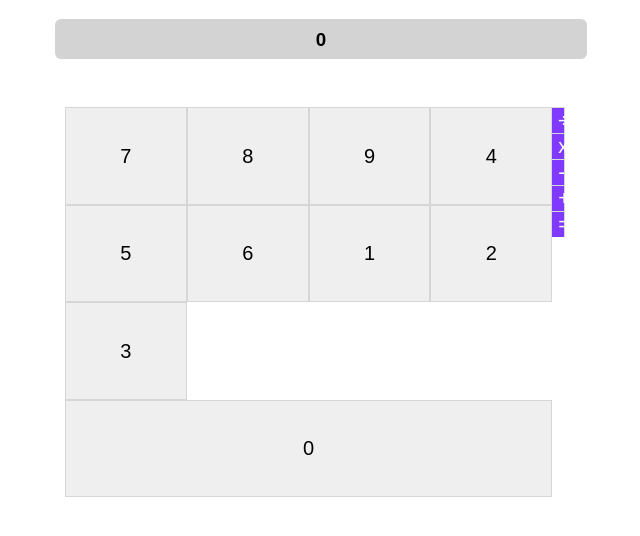
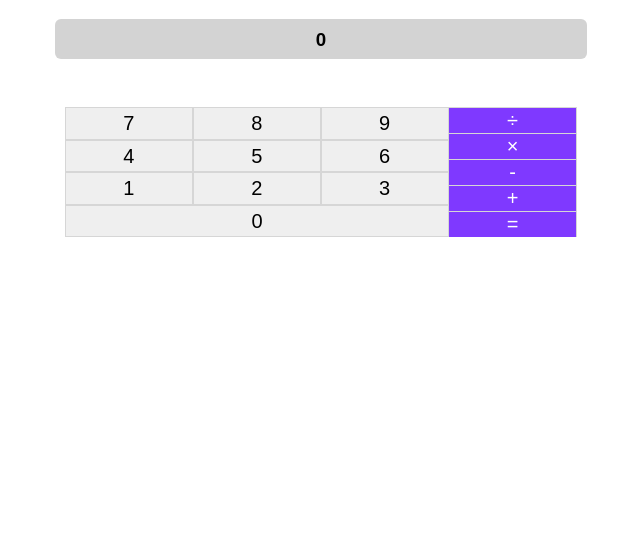
Before and after one commit to itsapep/react-js-intermediate, a React (Create React App) app: page / in a window 1280 px wide. Shown: the top 536 px of the page, without its empty margins (319-959 px from the left). Built offline with nearby package versions, Linux system fonts and the light colour scheme.

Commit message:
[edit] challenge hooks styling

```diff
--- a/src/component/CalculatorHook.css
+++ b/src/component/CalculatorHook.css
@@ -1,7 +1,6 @@
 button {
     font-size: 20px;
-    width: 25%;
-    height: 75%;
+    width: 33.3%;
     border: 1px solid #d6d6d6;
   }
 
@@ -39,7 +38,7 @@ button {
     flex-flow: wrap;
     flex-wrap: wrap;
     justify-items: stretch;
-    width: 100%;
+    width: 75%;
 }
 
 .numbers button:last-child {
@@ -49,6 +48,7 @@ button {
 .operators {
     display: flex;
     flex-flow: column;
+    width: 25%;
 }
 
 .operators button {
@@ -56,6 +56,5 @@ button {
     background: #7f39ff;
     border-left: none;
     border-bottom: 0;
-    width: 25%;
-    height: 75%;
+    width: 100%;
 }
--- a/src/component/CalculatorHook.js
+++ b/src/component/CalculatorHook.js
@@ -28,7 +28,7 @@ const CalculatorHook = props => {
 
                 <section className="operators">
                     <button onClick={() => handleClick("÷")}>÷</button>
-                    <button onClick={() => handleClick("x")}>x</button>
+                    <button onClick={() => handleClick("x")}>×</button>
                     <button onClick={() => handleClick("-")}>-</button>
                     <button onClick={() => handleClick("+")}>+</button>
                     <button onClick={() => handleResult()}>=</button>
```
